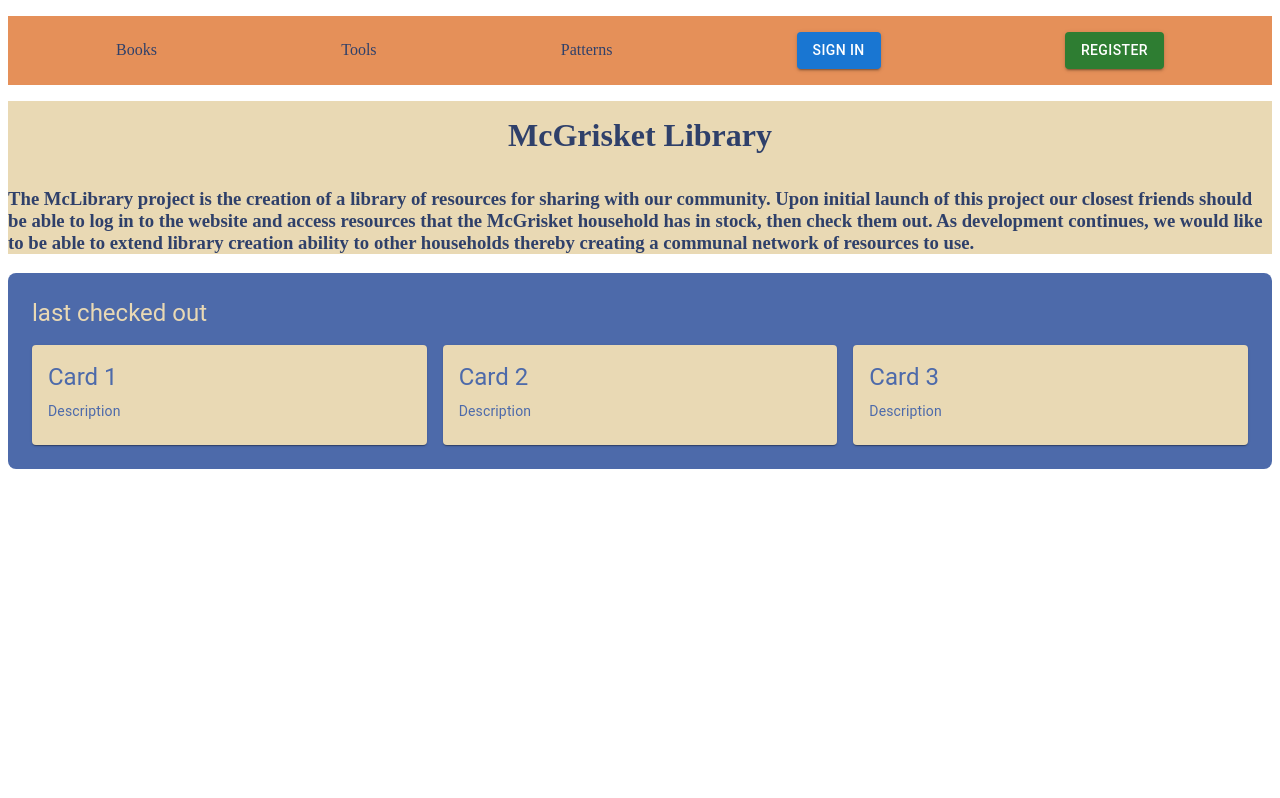
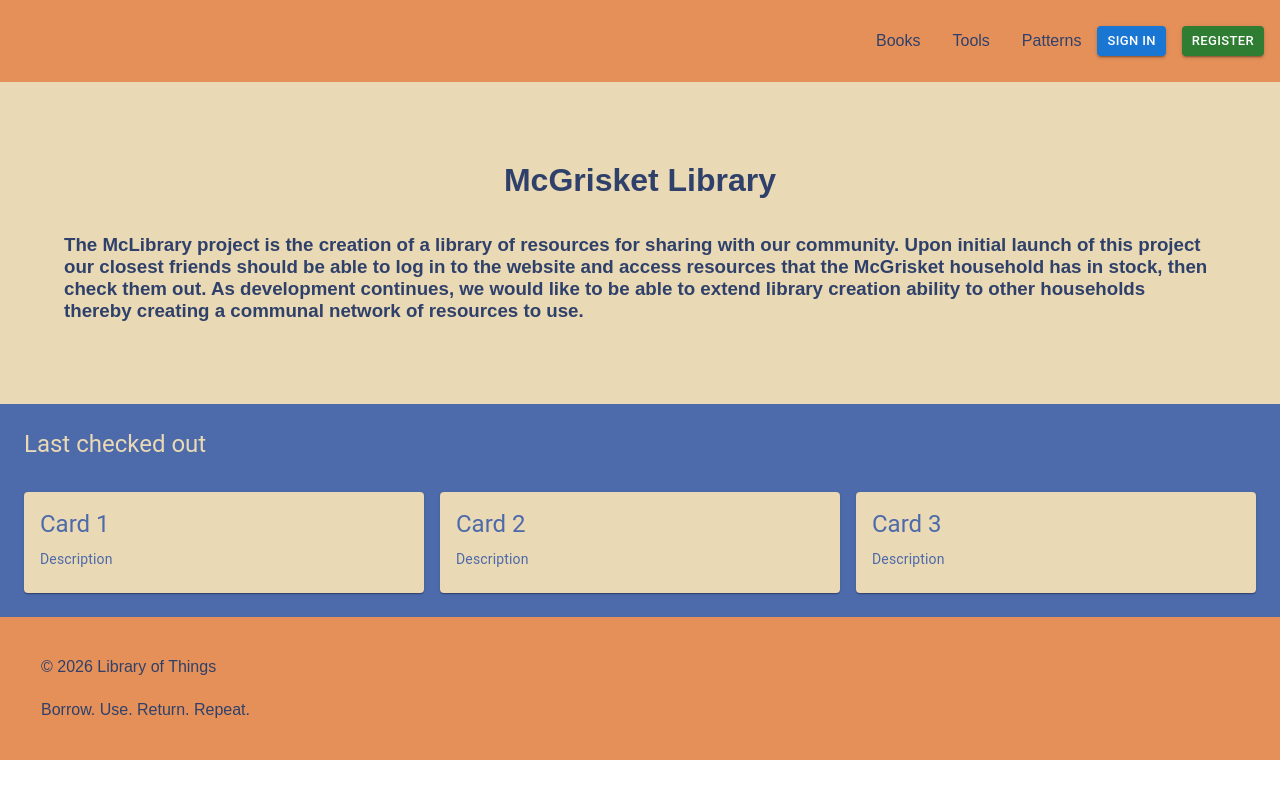
Before and after one commit to glitchgirl/shared-library, a Next.js app: page / in a window 1280 px wide. Built offline with nearby package versions, Linux system fonts and the light colour scheme.

Commit message:
fix: update homepage

```diff
--- a/app/layout.tsx
+++ b/app/layout.tsx
@@ -7,7 +7,7 @@ export default function RootLayout({
   }) {
     return (
       <html lang="en">
-        <body>{children}</body>
+        <body style={{ margin: 0 }}>{children}</body>
       </html>
     )
   }
--- a/app/page.tsx
+++ b/app/page.tsx
@@ -4,12 +4,14 @@ import Button from '@mui/material/Button'
 import {Header} from './src/header/header'
 import { Splash } from './src/splash/splash'
 import LastCheckedOutBanner from './src/lastCheckedOutBanner/lastCheckedOutBanner'
+import Footer from './src/footer/footer'
 export default function Page() {
   return (
     <>
     <Header />
     <Splash/>
     <LastCheckedOutBanner />
+    <Footer />
     </>
 
   )
--- a/app/src/footer/footer.styles.tsx
+++ b/app/src/footer/footer.styles.tsx
@@ -1,12 +1,16 @@
 import { styled } from "@mui/material/styles";
 
 export const FooterContainer = styled("footer")({
-  backgroundColor: "#ffffff",
-  textAlign: "center",
-  padding: "20px",
-  marginTop: "40px",
+  backgroundColor: "#E59059",
+  color:"#2F406A",
+  fontSize: "1rem",
+  margin: 0,
+  padding: '1rem',
+  alignItems:"center",
+  fontFamily: "Arial, sans-serif",
 });
 
 export const FooterText = styled("p")({
   margin: "25px",
+
 });
--- a/app/src/header/header.styles.tsx
+++ b/app/src/header/header.styles.tsx
@@ -3,12 +3,16 @@ import {styled} from "@mui/material/styles"
 export const HeaderMenuList = styled("ul")({
     backgroundColor: "#E59059",
     display: "flex",
-    justifyContent: "space-around",
+    justifyContent: "end",
+    margin: 0,
     padding: '1rem',
-    alignItems:"center",
+    alignItems: "center",
+    fontFamily: "Arial, sans-serif",
     li: {
-    listStyle: "none",
-    display: "inline",
-    color:"#2F406A",
-    }
+        listStyle: "none",
+        display: "inline",
+        color:"#2F406A",
+        fontSize: "1rem",
+        padding: "1rem",
+    },
 })
--- a/app/src/header/header.tsx
+++ b/app/src/header/header.tsx
@@ -10,8 +10,21 @@ export const Header: React.FC = (): JSX.Element => {
             <li>Books</li>
             <li>Tools</li>
             <li>Patterns</li>
-            <Button variant="contained">Sign in</Button>
-            <Button variant="contained" color="success">Register</Button>
+            <Button
+                variant="contained"
+                size="small"
+
+            >
+                Sign in
+            </Button>
+            <Button
+                variant="contained"
+                color="success"
+                size="small"
+                sx={{ ml: 2 }}
+            >
+                Register
+            </Button>
         </HeaderMenuList>
 
         </div>
--- a/app/src/lastCheckedOutBanner/lastCheckedOutBanner.tsx
+++ b/app/src/lastCheckedOutBanner/lastCheckedOutBanner.tsx
@@ -5,10 +5,10 @@ export default function LastCheckedOutBanner() {
 	return (
 		<Box
 			component="section"
-			sx={{ backgroundColor: '#4d6aaa', p: 3, borderRadius: 2 }}
+			sx={{ backgroundColor: '#4d6aaa', p: 3, }}
 		>
-			<Typography component="h2" variant="h5" color="#e9d9b4" sx={{ mb: 2 }}>
-				last checked out
+			<Typography component="h2" variant="h5" color="#e9d9b4" sx={{ mb: 2, paddingBottom: 2 }}>
+				Last checked out
 			</Typography>
 			<Box sx={{ display: 'grid', gridTemplateColumns: 'repeat(3, minmax(0, 1fr))', gap: 2 }}>
 				{[0, 1, 2].map((card) => (
--- a/app/src/splash/splash.styles.tsx
+++ b/app/src/splash/splash.styles.tsx
@@ -3,6 +3,9 @@ import {styled} from "@mui/material/styles"
 export const SplashMenu = styled("div")({
     backgroundColor: "#E9D9B4",
     color: "#2F406A",
+    display: "flow-root",
+    fontFamily: "Arial, sans-serif",
+    padding: '4rem',
     h1:{
         padding: '1rem',
         alignItems:"center",
```
